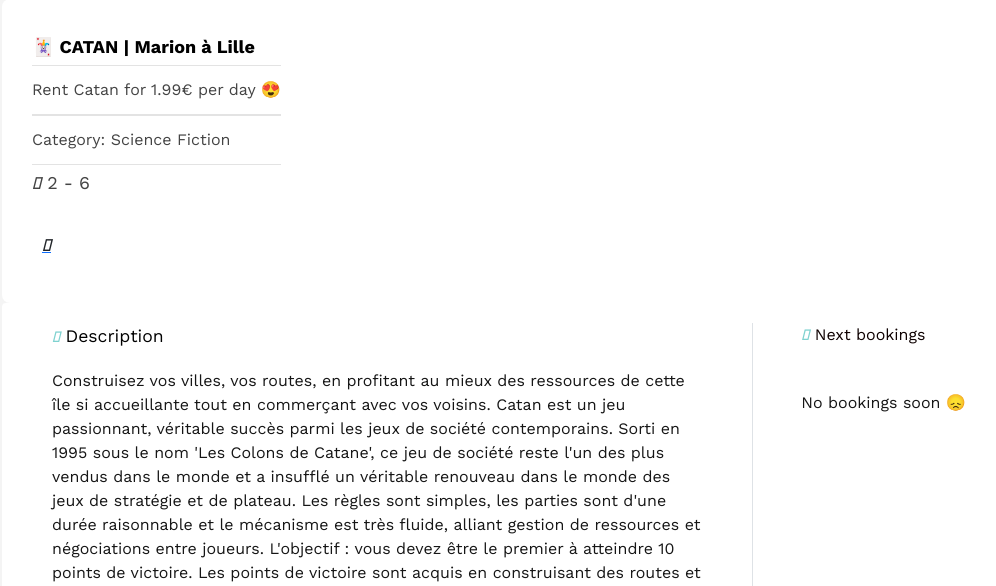
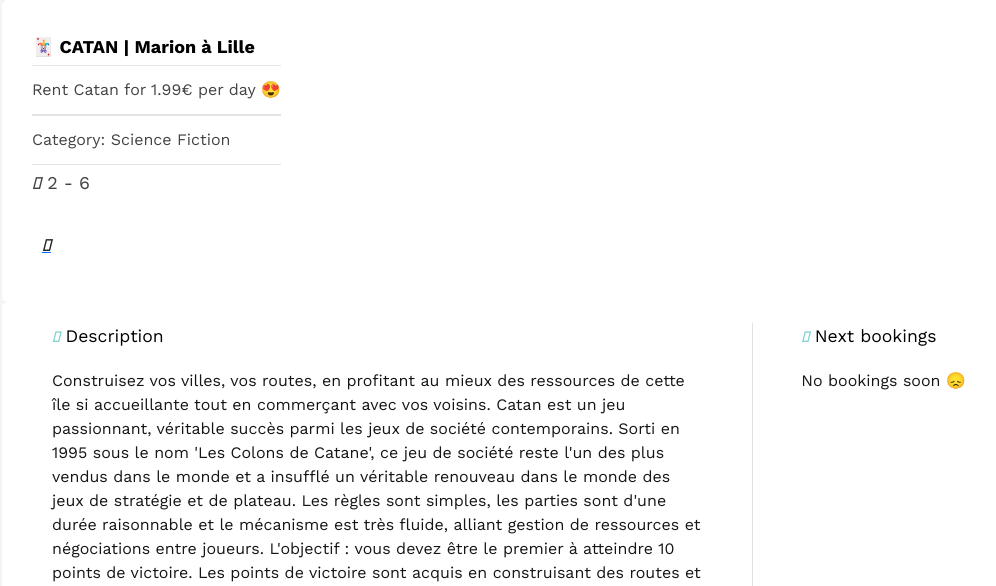
Before and after one commit to NicolasWaenia/AirGames, a Rails app: page /games/1 in a window 1280 px wide. Shown: the part 135-721 px from the top of the page, without its empty margins (80-1076 px from the left). Run offline with Rails 7, Linux system fonts and the light colour scheme; a user stored in the database is signed in; data comes from the database, SQL or seed files in the repository; data that the repository does not hold is empty; style sheets or scripts are compiled from the project's sources; some libraries are stand-ins or nearby versions.

Commit message:
fix space booking comment

```diff
--- a/app/views/shared/_game_description_show.erb
+++ b/app/views/shared/_game_description_show.erb
@@ -41,7 +41,7 @@
       <% if @game.user === current_user %>
         <i id="diamond" class="fa-solid fa-diamond"></i>
 
-        <span id="description-title">Next bookings </span><br><br>
+        <span class="description-title">Next bookings </span>
 
         <% bookings = @game.bookings.where(status: ["pending", "accepted"]).where("start_at >= ?", Time.now.midnight).order(:created_at) %>
         <% if bookings.any? %>
@@ -53,7 +53,7 @@
         <% end %>
       <% else %>
         <i id="diamond" class="fa-solid fa-diamond"></i>
-        <span id="description-title">Booking :</span><br><br>
+        <span id="description-title">Booking :</span>
         <div data-controller="dynamic-booking-price" data-dynamic-booking-price-price-value="<%= @game.price %>">
             <%= simple_form_for [@game, @booking],
                         html: { data: { controller: "datepicker" } } do |f| %>
```
